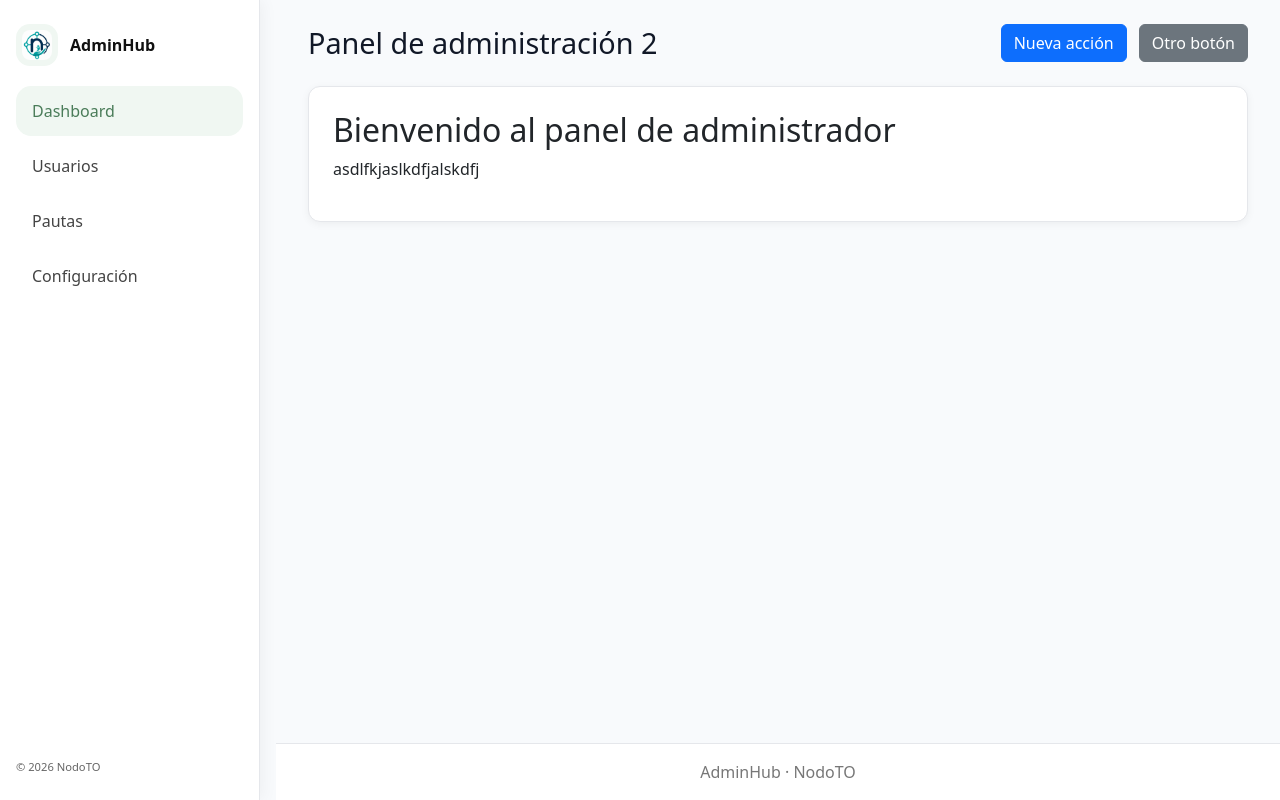
After one commit to Tomas-FV/NodoTO, a Django app: page /admintools/ in a window 1280 px wide. The commit adds this page. Run offline with Django 5.2, Linux system fonts and the light colour scheme.

Commit message:
Add: se agrego templates de adminhub, se modifico el style.css y modificaron las view y urls de admin

```diff
--- /dev/null
+++ b/AdminHub/templates/baseadmin.html
@@ -0,0 +1,67 @@
+<!DOCTYPE html>
+<html lang="es">
+{% load static %}
+
+<head>
+    <meta charset="utf-8">
+    <meta http-equiv="X-UA-Compatible" content="IE=edge">
+    <title>{% block title %}AdminHub{% endblock %}</title>
+    <meta name="viewport" content="width=device-width, initial-scale=1">
+
+    <link href="https://cdn.jsdelivr.net/npm/bootstrap@5.3.8/dist/css/bootstrap.min.css" rel="stylesheet"
+        integrity="sha384-sRIl4kxILFvY47J16cr9ZwB07vP4J8+LH7qKQnuqkuIAvNWLzeN8tE5YBujZqJLB" crossorigin="anonymous">
+    <script src="https://cdn.jsdelivr.net/npm/bootstrap@5.3.8/dist/js/bootstrap.bundle.min.js"
+        integrity="sha384-FKyoEForCGlyvwx9Hj09JcYn3nv7wiPVlz7YYwJrWVcXK/BmnVDxM+D2scQbITxI"
+        crossorigin="anonymous"></script>
+    <link rel="stylesheet" type="text/css" media="screen" href="{% static 'css/style.css' %}">
+</head>
+
+<body class="admin-layout">
+    <aside class="admin-sidebar">
+        <div class="sidebar-brand">
+            <a href="{% url 'adminhub_view' %}">
+                <img src="{% static 'img/LogoNodoTO.png' %}" alt="NodoTO" loading="lazy" />
+                <span>AdminHub</span>
+            </a>
+        </div>
+
+        <button class="sidebar-toggle d-lg-none" type="button" data-bs-toggle="collapse" data-bs-target="#sidebarMenu"
+            aria-controls="sidebarMenu" aria-expanded="false" aria-label="Mostrar menú">
+            ☰ Menú
+        </button>
+
+        <div class="collapse d-lg-block" id="sidebarMenu">
+            <nav class="sidebar-nav">
+                <a class="sidebar-link active" href="#">Dashboard</a>
+                <a class="sidebar-link" href="#">Usuarios</a>
+                <a class="sidebar-link" href="#">Pautas</a>
+                <a class="sidebar-link" href="#">Configuración</a>
+            </nav>
+        </div>
+
+        <div class="sidebar-footer">
+            <small>© 2026 NodoTO</small>
+        </div>
+    </aside>
+
+    <div class="admin-content">
+        <header class="admin-header">
+            <div>
+                <h1>{% block header_title %}AdminHub{% endblock %}</h1>
+            </div>
+            <div class="admin-header-actions">
+                {% block header_actions %}{% endblock %}
+            </div>
+        </header>
+
+        <main class="admin-main">
+            {% block content %}
+            {% endblock %}
+        </main>
+
+        <footer class="admin-footer text-center">
+            <span>AdminHub · NodoTO</span>
+        </footer>
+    </div>
+</body>
+</html>
--- /dev/null
+++ b/AdminHub/templates/dashboard.html
@@ -0,0 +1,20 @@
+{% extends "baseadmin.html" %}
+{% load static %}
+
+{% block title %}Panel de administración 1{% endblock %}
+
+{% block header_title %}Panel de administración 2{% endblock %}
+
+{% block header_actions %}
+    <a href="#" class="btn btn-primary">Nueva acción</a>
+    <a href="#" class="btn btn-secondary">Otro botón</a>
+{% endblock %}
+
+{% block content %}
+<div class="admin-panel-overview">
+    <section class="admin-card">
+        <h2>Bienvenido al panel de administrador</h2>
+        <p>asdlfkjaslkdfjalskdfj</p>
+    </section>
+</div>
+{% endblock %}
--- a/AdminHub/urls.py
+++ b/AdminHub/urls.py
@@ -1,6 +1,6 @@
 from django.urls import path
-import AdminHub.views as AdminHub
+from . import views
 
 urlpatterns = [
-
+    path('', views.dashboard_view, name='adminhub_view'),
 ]
--- a/AdminHub/views.py
+++ b/AdminHub/views.py
@@ -1,3 +1,6 @@
 from django.shortcuts import render
 
 # Create your views here.
+
+def dashboard_view(request):
+    return render(request, 'dashboard.html')
--- a/config/urls.py
+++ b/config/urls.py
@@ -19,6 +19,6 @@ from django.urls import include, path
 
 urlpatterns = [
     path('admin/', admin.site.urls),
-    # path('admintools/', include('AdminHub.urls')),
+    path('admintools/', include('AdminHub.urls')),
     path('', include('UsersHub.urls')),
 ]
--- a/core/static/css/style.css
+++ b/core/static/css/style.css
@@ -409,6 +409,195 @@ footer {
     background: var(--brand-light);
 }
 
+/* ── AdminHub Sidebar ─────────────────────────────────────── */
+body.admin-layout {
+    margin: 0;
+    padding-top: 0;
+    min-height: 100vh;
+    display: block;
+    background: #f8fafc;
+}
+
+body.admin-layout *,
+body.admin-layout *::before,
+body.admin-layout *::after {
+    box-sizing: border-box;
+}
+
+.admin-layout {
+    min-height: 100vh;
+    display: flex;
+    background: #f8fafc;
+    width: 100%;
+    overflow-x: hidden;
+}
+
+.admin-sidebar {
+    width: 260px;
+    min-height: 100vh;
+    background: #fff;
+    border-right: 1px solid var(--border);
+    padding: 1.5rem 1rem;
+    display: flex;
+    flex-direction: column;
+    gap: 1.25rem;
+    box-shadow: 2px 0 16px rgba(0, 0, 0, 0.05);
+    position: fixed;
+    inset: 0 auto 0 0;
+    z-index: 1030;
+}
+
+.sidebar-brand a {
+    display: flex;
+    align-items: center;
+    gap: 0.75rem;
+    text-decoration: none;
+    color: #111;
+    font-weight: 700;
+}
+
+.sidebar-brand img {
+    height: 42px;
+    width: auto;
+    object-fit: contain;
+    border-radius: 14px;
+    background: var(--brand-light);
+    padding: 6px;
+}
+
+.sidebar-toggle {
+    display: none;
+    width: 100%;
+    background: var(--brand);
+    color: #fff;
+    border: none;
+    border-radius: var(--radius-pill);
+    padding: 0.75rem 1rem;
+    font-weight: 700;
+    cursor: pointer;
+}
+
+.sidebar-nav {
+    display: flex;
+    flex-direction: column;
+    gap: 0.35rem;
+}
+
+.sidebar-link {
+    display: block;
+    color: var(--text-soft);
+    text-decoration: none;
+    padding: 0.8rem 1rem;
+    border-radius: 0.95rem;
+    transition: background 0.15s, color 0.15s;
+}
+
+.sidebar-link:hover,
+.sidebar-link.active {
+    background: var(--brand-light);
+    color: var(--brand);
+}
+
+.sidebar-footer {
+    margin-top: auto;
+    font-size: 0.8rem;
+    color: var(--text-muted);
+}
+
+.admin-content {
+    margin-left: 260px;
+    flex: 1;
+    display: flex;
+    flex-direction: column;
+    min-height: 100vh;
+    padding-left: 1rem;
+}
+
+.admin-header {
+    display: flex;
+    justify-content: space-between;
+    align-items: center;
+    gap: 1rem;
+    padding: 1.5rem 2rem 0;
+}
+
+.admin-header h1 {
+    margin: 0;
+    font-size: clamp(1.8rem, 2vw, 2.5rem);
+    line-height: 1.2;
+    color: #111827;
+}
+
+.admin-header-actions {
+    display: flex;
+    align-items: center;
+    gap: 0.75rem;
+    flex-wrap: wrap;
+}
+
+.admin-subtitle {
+    color: var(--text-muted);
+    margin: 0.25rem 0 0;
+}
+
+.admin-main {
+    flex: 1;
+    padding: 1.5rem 2rem 2rem;
+}
+
+.admin-main > *:first-child {
+    margin-top: 0;
+}
+
+.admin-panel-overview {
+    max-width: var(--wrapper-width);
+}
+
+.admin-card {
+    background: #fff;
+    border: 1px solid var(--border);
+    border-radius: var(--radius-card);
+    padding: 1.5rem;
+    box-shadow: var(--shadow-card);
+}
+
+.admin-footer {
+    padding: 1rem 2rem;
+    background: #fff;
+    border-top: 1px solid var(--border);
+    color: var(--text-subtle);
+}
+
+@media (max-width: 991px) {
+    .admin-layout {
+        flex-direction: column;
+    }
+
+    .admin-sidebar {
+        position: relative;
+        width: 100%;
+        min-height: auto;
+        box-shadow: none;
+        border-right: none;
+    }
+
+    .sidebar-toggle {
+        display: block;
+    }
+
+    .admin-content {
+        margin-left: 0;
+        padding-left: 0;
+    }
+
+    .admin-header,
+    .admin-main,
+    .admin-footer {
+        padding-left: 1rem;
+        padding-right: 1rem;
+    }
+}
+
 /* ── Sobre NodoTO ────────────────────────────────────────────── */
 .sobre-hero {
     text-align: center;
```
